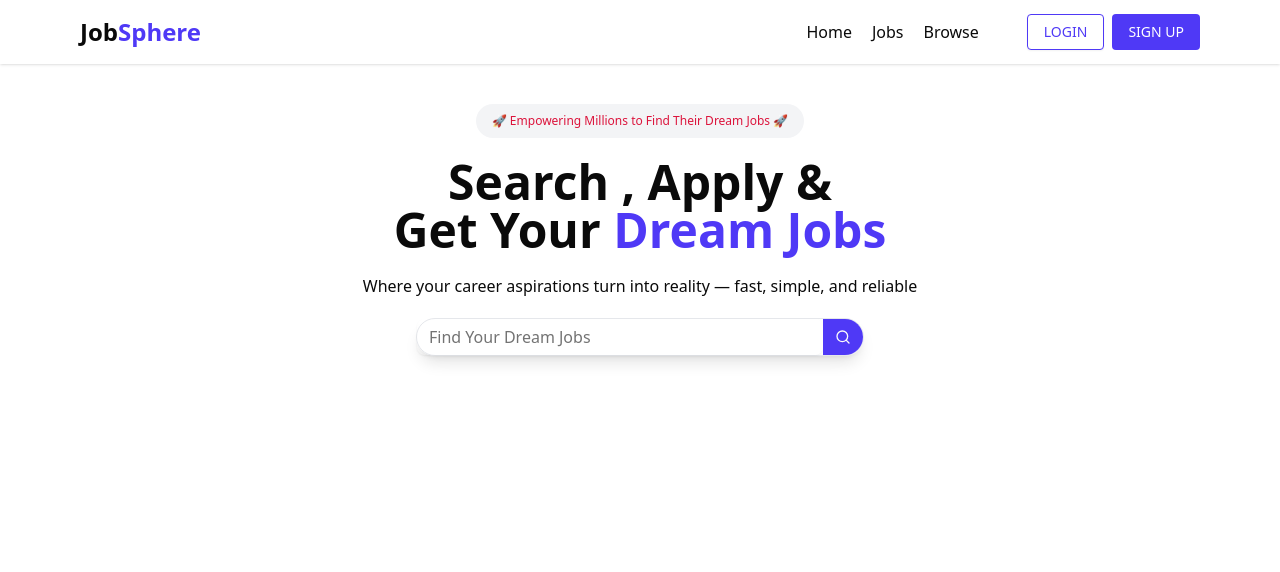
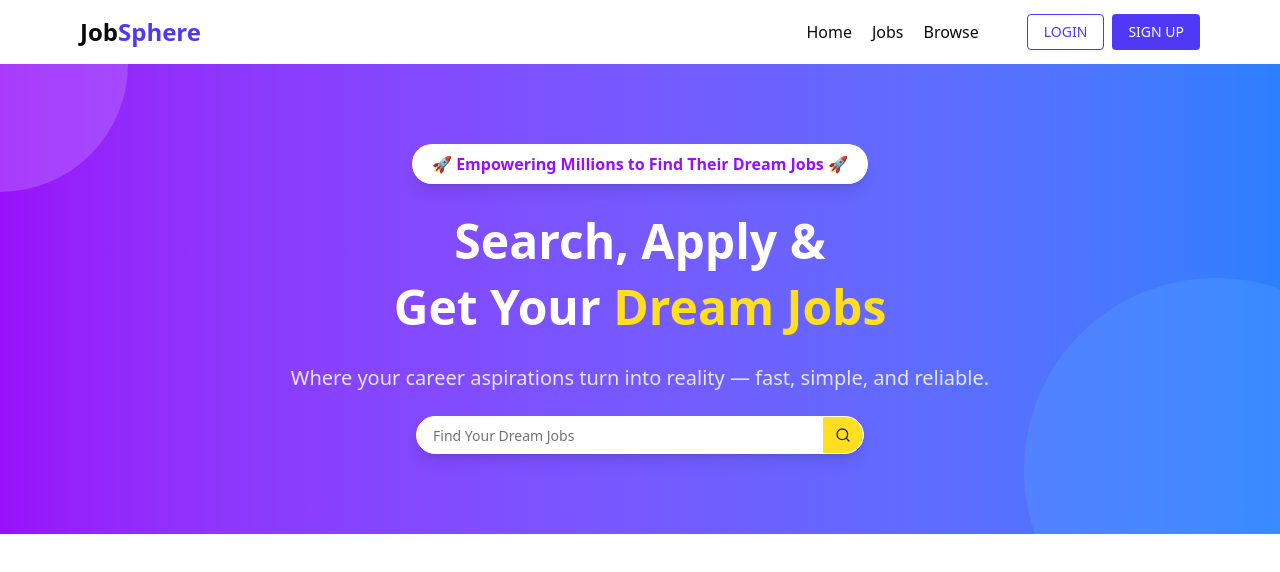
Before and after one commit to rahulsaha2005/jobportal, a React (Vite) app in the folder frontened/: page / in a window 1280 px wide. Shown: the top 572 px of the page. Built offline with nearby package versions, Linux system fonts and the light colour scheme.

Commit message:
updated and animated herosection

```diff
--- a/frontened/src/components/HeroSection.jsx
+++ b/frontened/src/components/HeroSection.jsx
@@ -5,27 +5,37 @@ import { Button } from "./ui/button";
 
 export default function HeroSection() {
   return (
-    <div className="text-center ">
-      <div className="flex flex-col my-10 gap-5 ">
-        <span className=" mx-auto px-4 py-2 rounded-full text-[10px] md:text-[12px]    bg-gray-100 text-[#DC143C] font-medium ">
+    <div className="relative text-center bg-linear-to-r from-purple-600 to-blue-500 text-white py-20 px-4 overflow-hidden">
+      {/* Decorative circles */}
+      <div className="absolute -top-32 -left-32 w-64 h-64 bg-purple-400 rounded-full opacity-30 animate-pulse"></div>
+      <div className="absolute -bottom-32 -right-32 w-96 h-96 bg-blue-400 rounded-full opacity-20 animate-pulse"></div>
+
+      <div className="relative z-10 flex flex-col gap-6 max-w-3xl mx-auto">
+        {/* Tagline badge */}
+        <span className="mx-auto px-5 py-2 rounded-full text-sm md:text-base bg-white text-purple-600 font-semibold shadow-lg">
           🚀 Empowering Millions to Find Their Dream Jobs 🚀
         </span>
-        <h1 className=" text-3xl md:text-5xl font-bold ">
-          Search , Apply & <br /> Get Your
-          <span className="text-[#4f39f6]"> Dream Jobs</span>
+
+        {/* Heading */}
+        <h1 className="text-3xl md:text-5xl font-bold leading-snug">
+          Search, Apply & <br /> Get Your{" "}
+          <span className="text-yellow-300">Dream Jobs</span>
         </h1>
-        <p>
-          Where your career aspirations turn into reality — fast, simple, and
-          reliable
+
+        {/* Subheading */}
+        <p className="text-lg md:text-xl text-gray-200">
+          Where your career aspirations turn into reality — fast, simple, and reliable.
         </p>
-        <div className="flex w-full max-w-md shadow-lg border border-gray-200 rounded-full items-center  mx-auto">
+
+        {/* Search bar */}
+        <div className="flex w-full max-w-md mx-auto shadow-lg rounded-full overflow-hidden border border-white bg-white animate-fade-in">
           <Input
             type="text"
             placeholder="Find Your Dream Jobs"
-            className="outline-none border-none w-full text-sm md:text-base "
+            className="flex-1 px-4 py-3 text-gray-800 placeholder-gray-400 outline-none border-none transition-all duration-300 focus:ring-2 focus:ring-yellow-300"
           />
-          <Button className="rounded-r-full bg-[#4f39f6]">
-            <Search className="h-5 w-5" />
+          <Button className="bg-yellow-300 hover:bg-yellow-400 transition-colors px-6 flex items-center justify-center rounded-r-full">
+            <Search className="h-5 w-5 text-gray-800" />
           </Button>
         </div>
       </div>
```
